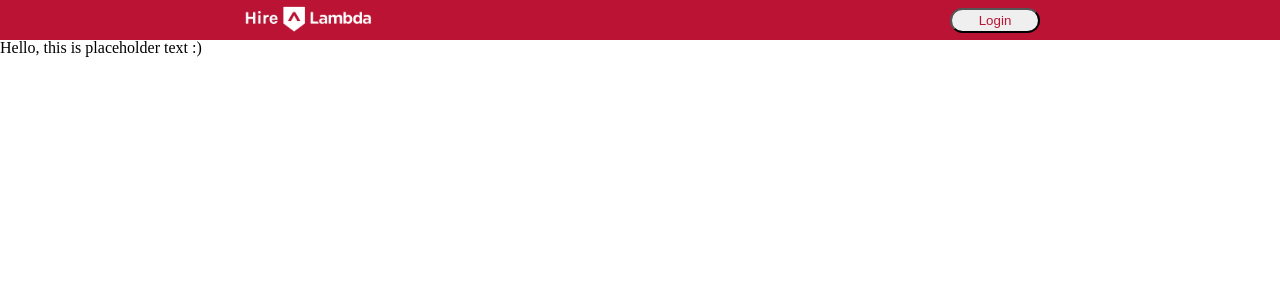
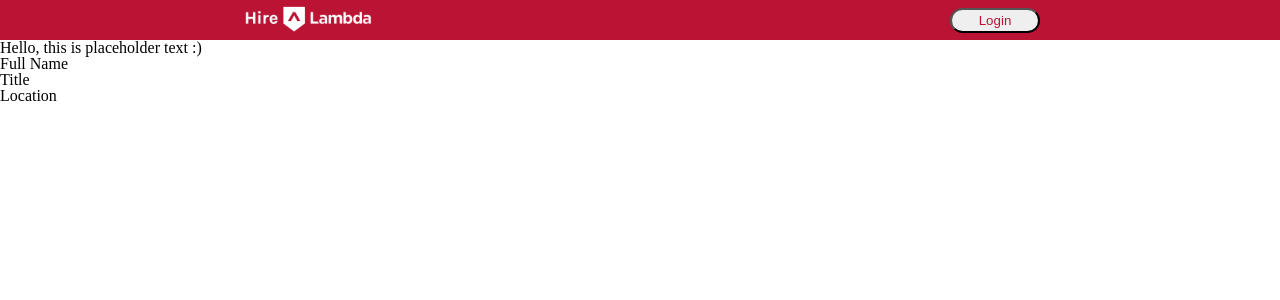
Before and after one commit to labs12-project-showcase/labs12-project-showcase-FE, a React (Create React App) app: page /student/dashboard in a window 1280 px wide. Shown: the top 300 px of the page. Built offline with nearby package versions, Linux system fonts and the light colour scheme; what auth0-js would draw is missing.

Commit message:
master/ Jake

```diff
--- a/src/components/student/dashboard/StudentDashboard.js
+++ b/src/components/student/dashboard/StudentDashboard.js
@@ -3,7 +3,13 @@ import { connect } from 'react-redux';
 
 class StudentDashboard extends React.Component {
 	render() {
-		return <div className="studentDashboard" />;
+		return (
+			<div className="studentDashboard">
+				<div>Full Name</div>
+				<div>Title</div>
+				<div>Location</div>
+			</div>
+		);
 	}
 }
 
--- a/src/components/student/profileqs/profileqsReducer.js
+++ b/src/components/student/profileqs/profileqsReducer.js
@@ -1,4 +1,4 @@
-import {} from './profileqsActions.js/index.js';
+import {} from './profileqsActions.js/index.js.js';
 
 const initialState = {};
 
--- a/src/components/student/projectqs/projectqsActions.js
+++ b/src/components/student/projectqs/projectqsActions.js
@@ -0,0 +1 @@
+// Porject Quick Start
--- a/src/config/Routes.js
+++ b/src/config/Routes.js
@@ -3,6 +3,7 @@ import { Route, withRouter } from 'react-router-dom';
 // import { Switch, Route, withRouter } from 'react-router-dom';
 // ^^^uncomment when ready to use 'Switch' method for the code at the bottom
 
+import StudentDashboard from '../components/student/dashboard/StudentDashboard';
 import Callback from '../auth/Callback.js';
 import Home from '../components/home/Home.js';
 
@@ -22,6 +23,10 @@ const Routes = props => {
 					return <Callback {...props} />;
 				}}
 			/>
+			<Route
+				path="/student/dashboard"
+				render={props => <StudentDashboard auth={props.auth} {...props} />}
+			/>
 		</>
 	);
 };
@@ -32,7 +37,7 @@ export default withRouter(Routes);
 // import Register from '../components/register/Register.js';
 // import Login from '../components/login/Login';
 // import Profileqs from '../components/student/profileqs/Profileqs';
-// import StudentDashboard from '../components/student/dashboard/StudentDashboard';
+//
 // import Projectqs from '../components/student/projectqs/Projectqs';
 // import ProjectEdit from '../components/student/projects/ProjectEdit';
 // import ProjectView from '../components/student/projects/ProjectView';
@@ -42,7 +47,7 @@ export default withRouter(Routes);
 // 				<Route path="/signup" component={Register} />
 // 				<Route path="/login" compornet={Login} />
 // 				<Route path="/profile-quick-start" compornet={Profileqs} />
-// 				<Route path="/student/dashboard" component={StudentDashboard} />
+//
 // 				<Route path="/student/new-project" compornet={Projectqs} />
 // 				<Route path="/student/project-admin" compornet={ProjectEdit} />
 // 				<Route path="/studen/project-preview" compornet={ProjectView} />
```
